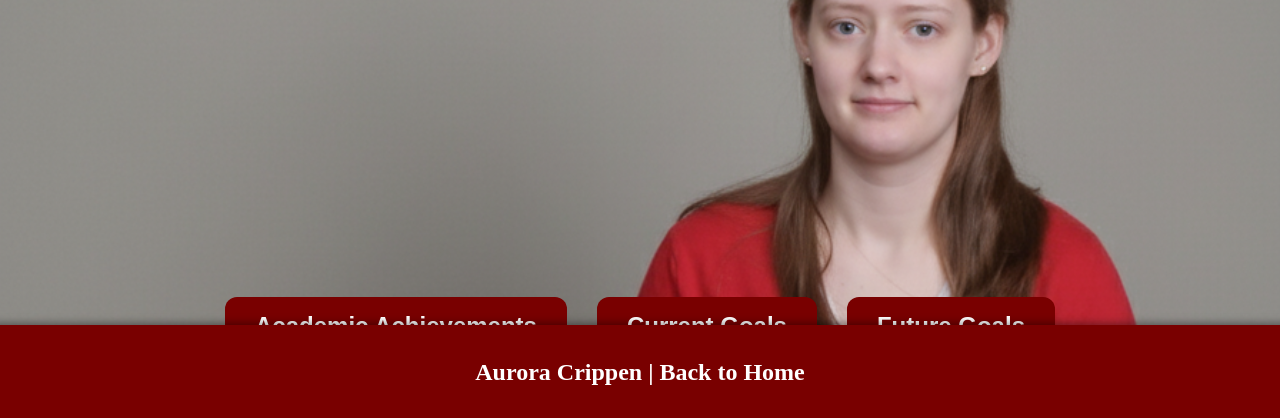
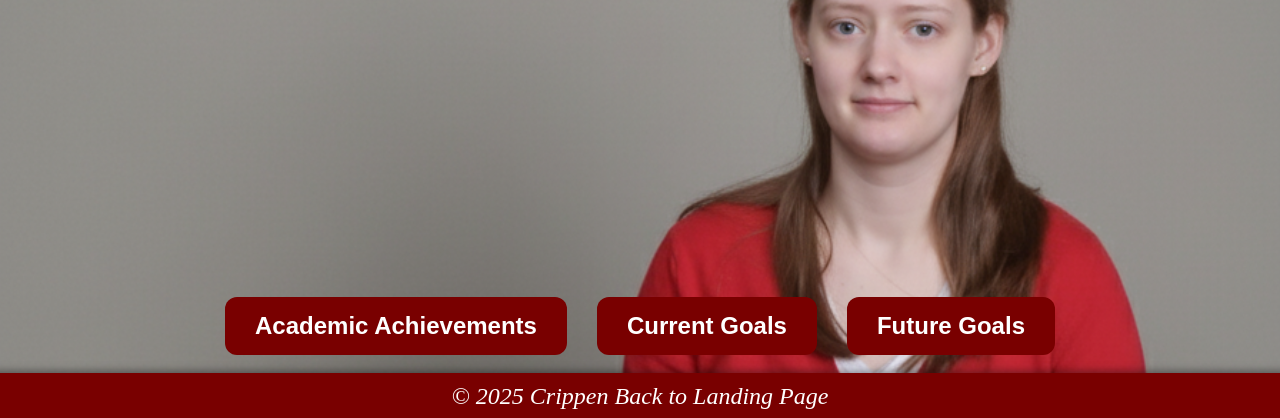
Before and after one commit to AuroraC25/bioSite, a plain HTML site: page index.html in a window 1280 px wide. Shown: the part 380-798 px from the top of the page. Drawn offline with Linux system fonts and the light colour scheme.

Commit message:
update index

```diff
--- a/index.html
+++ b/index.html
@@ -1,15 +1,11 @@
 <!DOCTYPE html>
 <html lang="en">
 	<head>
-
 		<title>Aurora Crippen's bioSite Landing Page</title>
-
 		<link rel="stylesheet" href="site.css">
 
 </head>
-
 		<body class="home-page">
-
 			<header>
 				<h1>Aurora Crippen</h1>
 				<nav>
@@ -18,19 +14,16 @@
             <a href="hobbies.html">Hobbies</a>
 				</nav>
 			</header>
-
 			<main>
 				<div class="main-content">
 					<h2>Meet Aurora</h2>
 					<p>a lifelong learner, creator, <br>and future app developer</p>
 					</div>
-
 					<section class="intro-buttons">
 						<button class="reveal-btn" onclick="toggleInfo('intro1')">Academic Achievements</button>
 						<button class="reveal-btn" onclick="toggleInfo('intro2')">Current Goals</button>
 						<button class="reveal-btn" onclick="toggleInfo('intro3')">Future Goals</button>
 					</section>
-
 					<div id="intro1" class="hidden-info">
 						<div class="dropdown-container">
 							<img src="images/academic.jpg" alt="Aurora studying" class="dropdown-image">
@@ -47,7 +40,6 @@
 								</div>
 							</div>
 						</div>
-
 						<div id="intro2" class="hidden-info">
 							<div class="dropdown-container">
 								<img src="images/current.jpg" alt="Aurora working on goals" class="dropdown-image">
@@ -64,7 +56,6 @@
 									</div>
 								</div>
 							</div>
-
 							<div id="intro3" class="hidden-info">
 								<div class="dropdown-container">
 									<img src="images/future.jpg" alt="Aurora's future plans" class="dropdown-image">
@@ -82,12 +73,7 @@
 										</div>
 									</div>
 								</div>
-
 							</main>
-
-
-
-
 							<script>
   function toggleInfo(id) {
     const sections = document.querySelectorAll('.hidden-info');
@@ -100,11 +86,11 @@
     });
   }
 </script>
-
 	<footer>
-  <p>Aurora Crippen | <a href="index.html">Back to Home</a></p>
+		<span class="footer-left">&copy; 2025 Crippen</span>
+		<span class="footer-right">
+			<a href="https://AuroraC25.github.io/csd-340/" target="_blank">Back to Landing Page</a>
+		</span>
 	</footer>
-
 						</body>
-
 					</html>
--- a/site.css
+++ b/site.css
@@ -284,11 +284,22 @@ footer {
   box-shadow: 0 -2px 8px rgba(0, 0, 0, 0.4);
 }
 
-footer a {
-  color: #FFFFFF;
+.footer-left
+{
+  color: white;
+  font-weight: 400;
+  font-style: italic;
+}
+
+.footer-right a
+{
   text-decoration: none;
-  transition: color 0.3s ease;
+  color: white;
+  font-weight: 400;
+  font-style: italic;
 }
+
+
 
 footer a:hover {
   color: #00E05D;
```
Lines whose indentation alone changed are shown as unchanged.
